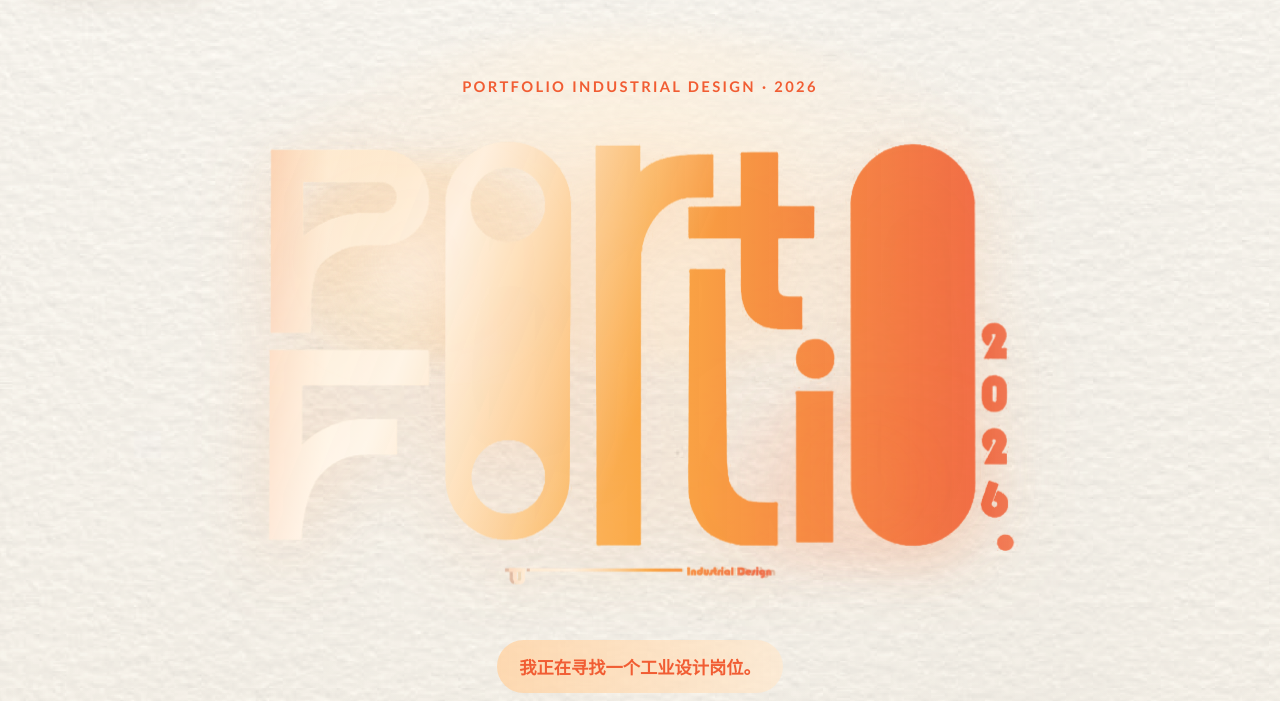
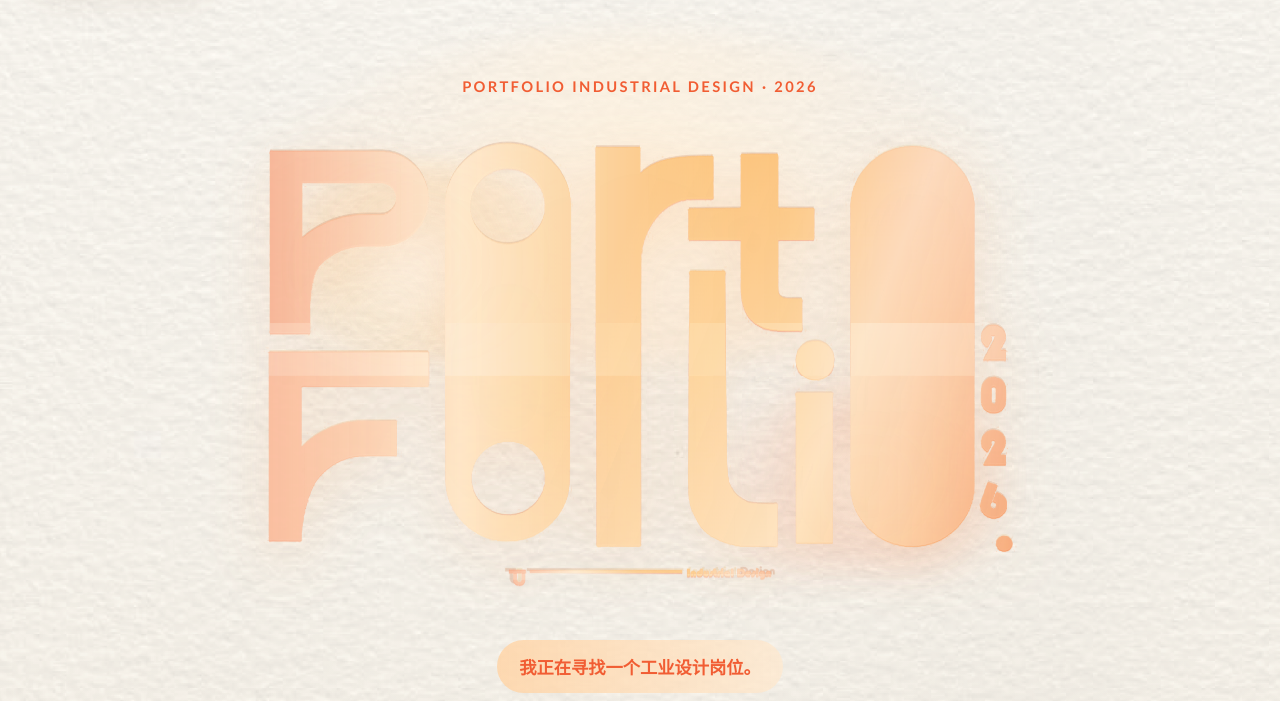
Before and after one commit to JT-6815/portfolio-2026, a website: page index.html in a window 1280 px wide. Shown: the part 99-800 px from the top of the page. Drawn offline with Linux system fonts and the light colour scheme.

Commit message:
Soften hero motion and add title wave

```diff
--- a/index.html
+++ b/index.html
@@ -39,9 +39,13 @@
           <h1 class="hero-lockup">
             <span class="headline-big">
               <img src="assets/portfolio-cover-title.png" alt="Portfolio 2026">
+              <span class="headline-wave headline-wave-top" aria-hidden="true"></span>
+              <span class="headline-wave headline-wave-bottom" aria-hidden="true"></span>
             </span>
             <span class="headline-name">
               <img src="assets/portfolio-cover-smallline.png" alt="Industrial Design">
+              <span class="headline-wave headline-wave-top" aria-hidden="true"></span>
+              <span class="headline-wave headline-wave-bottom" aria-hidden="true"></span>
             </span>
           </h1>
         </div>
--- a/script.js
+++ b/script.js
@@ -236,13 +236,13 @@
     let rafId = null;
 
     function applyHeroMotion() {
-      currentX += (targetX - currentX) * 0.08;
-      currentY += (targetY - currentY) * 0.08;
+      currentX += (targetX - currentX) * 0.05;
+      currentY += (targetY - currentY) * 0.05;
 
-      hero.style.setProperty("--hero-shift-x", `${(currentX * 18).toFixed(2)}px`);
-      hero.style.setProperty("--hero-shift-y", `${(currentY * 10).toFixed(2)}px`);
-      hero.style.setProperty("--hero-tilt-x", `${(-currentY * 3.2).toFixed(2)}deg`);
-      hero.style.setProperty("--hero-tilt-y", `${(currentX * 4.2).toFixed(2)}deg`);
+      hero.style.setProperty("--hero-shift-x", `${(currentX * 6).toFixed(2)}px`);
+      hero.style.setProperty("--hero-shift-y", `${(currentY * 4).toFixed(2)}px`);
+      hero.style.setProperty("--hero-tilt-x", "0deg");
+      hero.style.setProperty("--hero-tilt-y", "0deg");
 
       if (Math.abs(targetX - currentX) > 0.001 || Math.abs(targetY - currentY) > 0.001) {
         rafId = requestAnimationFrame(applyHeroMotion);
--- a/styles.css
+++ b/styles.css
@@ -250,16 +250,18 @@ textarea {
   width: min(100%, 920px);
   padding: clamp(8px, 2vw, 22px) 0;
   transform: translate3d(var(--hero-shift-x), var(--hero-shift-y), 0);
-  transition: transform 240ms ease-out;
+  transition: transform 320ms ease-out;
   isolation: isolate;
 }
 
 .hero-lockup {
   position: relative;
   z-index: 2;
-  animation: heroBreath 8.4s ease-in-out infinite;
-  transform: perspective(1400px) rotateX(var(--hero-tilt-x)) rotateY(var(--hero-tilt-y));
-  transform-style: preserve-3d;
+  display: grid;
+  justify-items: center;
+  gap: 14px;
+  animation: heroBreath 11s ease-in-out infinite;
+  transform: translateY(0);
 }
 
 .hero-aura {
@@ -295,7 +297,7 @@ textarea {
   position: relative;
   display: block;
   width: min(100%, clamp(24rem, 60vw, 54rem));
-  filter: drop-shadow(0 18px 36px rgba(240, 125, 42, 0.18));
+  filter: drop-shadow(0 16px 30px rgba(240, 125, 42, 0.15));
 }
 
 .headline-big img {
@@ -304,8 +306,9 @@ textarea {
   display: block;
   width: 100%;
   height: auto;
-  opacity: 0.32;
-  filter: sepia(0.26) saturate(0.8) brightness(0.94) contrast(1.08);
+  opacity: 0.22;
+  filter: sepia(0.24) saturate(0.78) brightness(0.96) contrast(1.05);
+  animation: heroTitleBaseFloat 8.8s ease-in-out infinite;
 }
 
 .headline-name {
@@ -315,7 +318,7 @@ textarea {
   margin-top: 0;
   width: min(100%, clamp(12rem, 23vw, 17rem));
   padding-left: 0;
-  filter: drop-shadow(0 10px 22px rgba(240, 125, 42, 0.1));
+  filter: drop-shadow(0 8px 18px rgba(240, 125, 42, 0.08));
 }
 
 .headline-name img {
@@ -324,14 +327,16 @@ textarea {
   display: block;
   width: 100%;
   height: auto;
-  opacity: 0.34;
-  filter: sepia(0.26) saturate(0.82) brightness(0.96) contrast(1.05);
+  opacity: 0.24;
+  filter: sepia(0.24) saturate(0.8) brightness(0.97) contrast(1.03);
+  animation: heroTitleBaseFloat 9.6s ease-in-out infinite reverse;
 }
 
 .headline-big::before,
 .headline-big::after,
 .headline-name::before,
-.headline-name::after {
+.headline-name::after,
+.headline-wave {
   content: "";
   position: absolute;
   inset: 0;
@@ -344,23 +349,42 @@ textarea {
 .headline-name::before {
   z-index: 2;
   background:
-    linear-gradient(112deg, rgba(255, 255, 255, 0) 18%, rgba(255, 255, 255, 0.72) 32%, rgba(255, 255, 255, 0) 46%),
-    linear-gradient(90deg, rgba(209, 127, 73, 0.32) 0%, rgba(241, 93, 51, 0.88) 18%, rgba(255, 228, 191, 0.92) 38%, rgba(251, 165, 61, 0.95) 58%, rgba(241, 93, 51, 0.86) 78%, rgba(255, 247, 235, 0.76) 100%);
-  background-size: 220% 100%, 210% 100%;
-  background-position: -110% 50%, 0% 50%;
-  animation: heroGlowSweep 7.8s linear infinite;
+    linear-gradient(112deg, rgba(255, 255, 255, 0) 20%, rgba(255, 255, 255, 0.56) 34%, rgba(255, 255, 255, 0) 48%),
+    linear-gradient(90deg, rgba(209, 127, 73, 0.26) 0%, rgba(241, 93, 51, 0.8) 18%, rgba(255, 228, 191, 0.88) 38%, rgba(251, 165, 61, 0.9) 58%, rgba(241, 93, 51, 0.78) 78%, rgba(255, 247, 235, 0.68) 100%);
+  background-size: 240% 100%, 220% 100%;
+  background-position: -120% 50%, 0% 50%;
+  animation: heroGlowSweep 10.5s linear infinite;
 }
 
 .headline-big::after,
 .headline-name::after {
   z-index: 3;
-  opacity: 0.66;
+  opacity: 0.44;
   background:
-    linear-gradient(90deg, rgba(255, 255, 255, 0) 0%, rgba(255, 255, 255, 0.74) 48%, rgba(255, 255, 255, 0) 100%);
-  background-size: 185% 100%;
+    linear-gradient(90deg, rgba(255, 255, 255, 0) 0%, rgba(255, 255, 255, 0.62) 48%, rgba(255, 255, 255, 0) 100%);
+  background-size: 200% 100%;
   background-position: -120% 0;
   filter: blur(1px);
-  animation: heroSheen 5.4s ease-in-out infinite;
+  animation: heroSheen 7.4s ease-in-out infinite;
+}
+
+.headline-wave {
+  z-index: 4;
+  background:
+    linear-gradient(90deg, rgba(255, 251, 246, 0.1) 0%, rgba(255, 238, 214, 0.52) 24%, rgba(241, 93, 51, 0.72) 52%, rgba(255, 233, 205, 0.6) 76%, rgba(255, 251, 246, 0.08) 100%);
+  background-size: 170% 100%;
+  opacity: 0.64;
+  mix-blend-mode: screen;
+}
+
+.headline-wave-top {
+  clip-path: inset(0 0 42% 0);
+  animation: heroWaveTop 6.8s ease-in-out infinite;
+}
+
+.headline-wave-bottom {
+  clip-path: inset(46% 0 0 0);
+  animation: heroWaveBottom 7.2s ease-in-out infinite;
 }
 
 .hero-quote {
@@ -1231,10 +1255,10 @@ textarea {
 @keyframes heroBreath {
   0%,
   100% {
-    transform: perspective(1400px) rotateX(var(--hero-tilt-x)) rotateY(var(--hero-tilt-y)) translateY(0);
+    transform: translateY(0);
   }
   50% {
-    transform: perspective(1400px) rotateX(calc(var(--hero-tilt-x) + 0.5deg)) rotateY(calc(var(--hero-tilt-y) - 0.5deg)) translateY(-5px);
+    transform: translateY(-3px);
   }
 }
 
@@ -1245,8 +1269,8 @@ textarea {
     opacity: 0.62;
   }
   50% {
-    transform: scale(1.08) translate3d(0, -8px, 0);
-    opacity: 0.9;
+    transform: scale(1.05) translate3d(0, -6px, 0);
+    opacity: 0.84;
   }
 }
 
@@ -1256,6 +1280,54 @@ textarea {
   }
   100% {
     background-position: 125% 50%, 100% 50%;
+  }
+}
+
+@keyframes heroTitleBaseFloat {
+  0%,
+  100% {
+    transform: translateY(0);
+  }
+  50% {
+    transform: translateY(-2px);
+  }
+}
+
+@keyframes heroWaveTop {
+  0%,
+  100% {
+    transform: translateY(0);
+    background-position: 0% 50%;
+    opacity: 0.5;
+  }
+  30% {
+    transform: translateY(-3px);
+    background-position: 18% 50%;
+    opacity: 0.7;
+  }
+  65% {
+    transform: translateY(1px);
+    background-position: 34% 50%;
+    opacity: 0.56;
+  }
+}
+
+@keyframes heroWaveBottom {
+  0%,
+  100% {
+    transform: translateY(0);
+    background-position: 100% 50%;
+    opacity: 0.48;
+  }
+  35% {
+    transform: translateY(3px);
+    background-position: 78% 50%;
+    opacity: 0.68;
+  }
+  68% {
+    transform: translateY(-1px);
+    background-position: 64% 50%;
+    opacity: 0.54;
   }
 }
 
@@ -1266,11 +1338,11 @@ textarea {
     opacity: 0;
   }
   36% {
-    opacity: 0.76;
+    opacity: 0.56;
   }
   62% {
     background-position: 115% 0;
-    opacity: 0.18;
+    opacity: 0.12;
   }
   100% {
     background-position: 115% 0;
```
